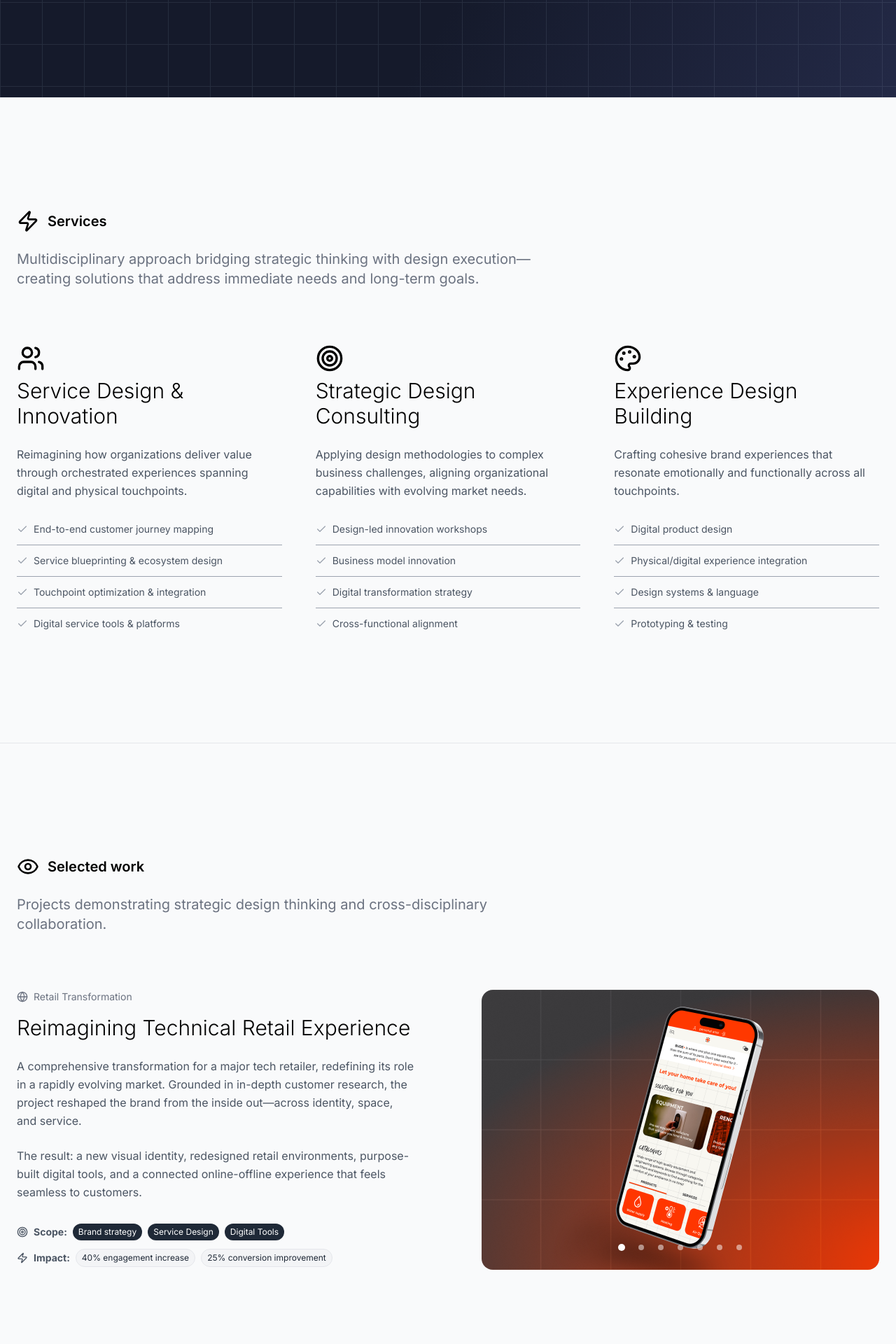
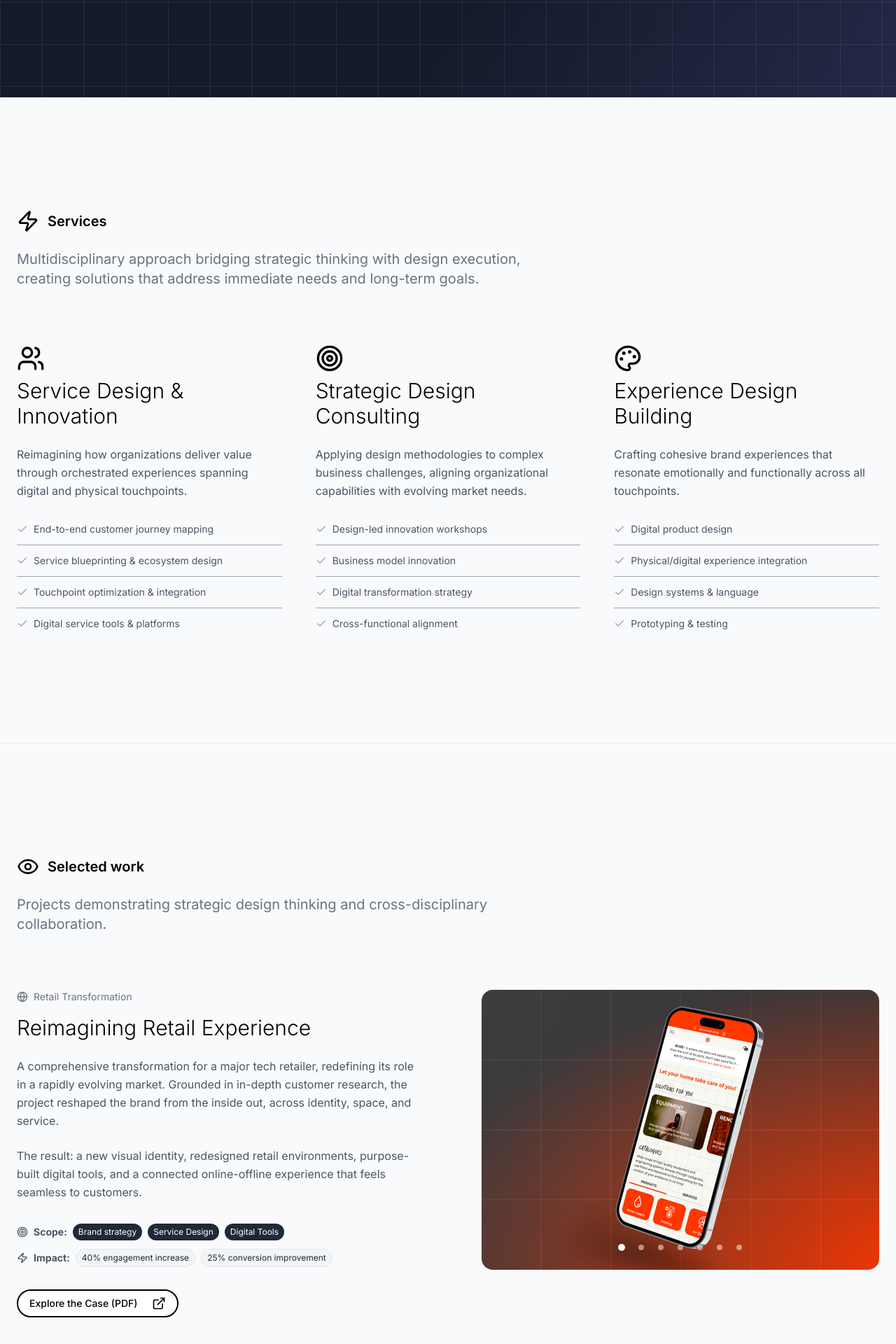
Before and after one commit to sergeipushkarov/sergii-landing, a Next.js app: page / in a window 1280 px wide. Shown: the part 806-2726 px from the top of the page at 70% size. Built offline with nearby package versions, Linux system fonts and the light colour scheme.

Commit message:
Update landing page with PDF link, button styling, and text updates

```diff
--- a/app/page.tsx
+++ b/app/page.tsx
@@ -154,7 +154,7 @@ export default function LandingPage() {
                   }
                 }}
               >
-                Over 15 years designing impactful solutions across healthcare, retail, and luxury hospitality—turning complex challenges into measurable results.
+                Over 15 years designing impactful solutions across healthcare, retail, and luxury hospitality, turning complex challenges into measurable results.
               </motion.p>
 
               <motion.div
@@ -206,7 +206,7 @@ export default function LandingPage() {
                   <h2 className="text-xl font-semibold text-black">Services</h2>
                 </div>
                 <p className="text-xl text-gray-500">
-                  Multidisciplinary approach bridging strategic thinking with design execution—creating solutions that
+                  Multidisciplinary approach bridging strategic thinking with design execution, creating solutions that
                   address immediate needs and long-term goals.
                 </p>
               </div>
@@ -399,14 +399,14 @@ export default function LandingPage() {
 
             <div className="space-y-0 w-full">
               {/* Project 1 */}
-              <div className="grid lg:grid-cols-2 gap-12 lg:gap-24 items-start w-full pb-24 sm:pb-40 border-b border-gray-100">
+              <div className="grid lg:grid-cols-2 gap-12 lg:gap-24 items-start w-full pb-24 sm:pb-40 border-b border-gray-200">
                 {/* Text content - comes first on mobile, stays on left on desktop */}
                 <div className="order-2 lg:order-1">
                   <div className="flex items-center gap-2 text-sm text-gray-500 mb-4">
                     <Globe className="w-4 h-4" />
                     <span>Retail Transformation</span>
                   </div>
-                  <h3 className="text-3xl font-light text-black mb-6">Reimagining Technical Retail Experience</h3>
+                  <h3 className="text-3xl font-light text-black mb-6">Reimagining Retail Experience</h3>
 
                   {/* Mobile image - only shows on mobile */}
                   <div className="lg:hidden mb-12 -mx-6">
@@ -425,7 +425,7 @@ export default function LandingPage() {
                   </div>
 
                   <p className="text-gray-600 mb-6 leading-relaxed">
-                    A comprehensive transformation for a major tech retailer, redefining its role in a rapidly evolving market. Grounded in in-depth customer research, the project reshaped the brand from the inside out—across identity, space, and service.
+                    A comprehensive transformation for a major tech retailer, redefining its role in a rapidly evolving market. Grounded in in-depth customer research, the project reshaped the brand from the inside out, across identity, space, and service.
                   </p>
                   <p className="text-gray-600 mb-8 leading-relaxed">
                     The result: a new visual identity, redesigned retail environments, purpose-built digital tools, and a connected online-offline experience that feels seamless to customers.
@@ -453,6 +453,18 @@ export default function LandingPage() {
                       </div>
                     </div>
                   </div>
+
+                  <div className="mt-8">
+                    <a
+                      href="https://drive.google.com/file/d/1pCg8JYNmcEbt4kOw4jJVnDQczefWsV8p/view?usp=sharing"
+                      className="inline-flex items-center justify-center gap-5 text-sm font-medium ring-offset-background transition-colors focus-visible:outline-none focus-visible:ring-2 focus-visible:ring-ring focus-visible:ring-offset-2 disabled:pointer-events-none disabled:opacity-50 h-10 px-4 py-2 rounded-full border-2 border-black bg-white text-black hover:bg-black hover:text-white whitespace-nowrap"
+                      target="_blank"
+                      rel="noopener noreferrer"
+                    >
+                      <span>Explore the Case (PDF)</span>
+                      <ExternalLink className="w-5 h-5" />
+                    </a>
+                  </div>
                 </div>
 
                 {/* Desktop image - only shows on desktop */}
@@ -473,7 +485,7 @@ export default function LandingPage() {
               </div>
 
               {/* Project 2 */}
-              <div className="grid lg:grid-cols-2 gap-12 lg:gap-24 items-start w-full pt-24 sm:pt-40 pb-24 sm:pb-40 border-b border-gray-100">
+              <div className="grid lg:grid-cols-2 gap-12 lg:gap-24 items-start w-full pt-24 sm:pt-40 pb-24 sm:pb-40 border-b border-gray-200">
                 {/* Desktop image - only shows on desktop */}
                 <div className="hidden lg:block">
                   <ProjectCarousel
@@ -512,7 +524,7 @@ export default function LandingPage() {
                     An aesthetic medical clinic needed to stand out in a crowded market while improving operational flow. On-site shadowing revealed key friction points across the patient journey, uncovering opportunities for both differentiation and efficiency.
                   </p>
                   <p className="text-gray-600 mb-8 leading-relaxed">
-                    The service redesign spanned digital booking, patient communications, staff protocols, and a custom platform integration—delivering a smoother, more cohesive experience for both patients and staff.
+                    The service redesign spanned digital booking, patient communications, staff protocols, and a custom platform integration, delivering a smoother, more cohesive experience for both patients and staff.
                   </p>
                   <div className="space-y-3 text-sm">
                     <div className="flex flex-col sm:flex-row sm:items-center gap-2 text-gray-600">
@@ -569,7 +581,7 @@ export default function LandingPage() {
                     Service design for a luxury hospitality development in East Asia, centered on creating a distinctive and seamless guest journey. In collaboration with Studio Marco Piva.
                   </p>
                   <p className="text-gray-600 mb-8 leading-relaxed">
-                    The experience strategy was embedded into the architectural planning process, shaping every detail—from first impressions to final farewell—into a cohesive narrative.
+                    The experience strategy was embedded into the architectural planning process, shaping every detail, from first impressions to final farewell, into a cohesive narrative.
                   </p>
                   <div className="space-y-4 text-sm">
                     <div className="flex flex-col sm:flex-row sm:items-center gap-2 text-gray-600">
@@ -812,8 +824,7 @@ export default function LandingPage() {
                   <h3 className="text-3xl font-light text-black">Human needs balanced with business realities</h3>
                 </div>
                 <p className="text-gray-600 leading-relaxed">
-                  Successful design serves both human needs and business objectives—creating experiences that delight
-                  users while delivering measurable impact.
+                  Successful design serves both human needs and business objectives, creating experiences that delight users while delivering measurable impact.
                 </p>
               </div>
 
@@ -896,10 +907,10 @@ export default function LandingPage() {
                       <Link
                         href="https://www.linkedin.com/in/pshkrv"
                         target="_blank"
-                        className="text-black hover:text-gray-600 transition-colors flex items-center gap-1"
+                        className="text-black hover:text-gray-600 transition-colors flex items-center gap-2"
                       >
                         linkedin.com/in/pshkrv
-                        <ExternalLink className="w-3 h-3" />
+                        <ExternalLink className="w-4 h-4" />
                       </Link>
                     </div>
                   </div>
@@ -943,7 +954,7 @@ export default function LandingPage() {
 
             <div className="mt-16 pt-16 border-t border-gray-200">
               <Link
-                href="mailto:sergei@pshkrv.com"
+                href="mailto:sergei.pushkaryov@gmail.com"
                 className="inline-flex items-center px-10 py-5 border-2 border-black/90 rounded-full bg-black hover:bg-gray-800 transition-all duration-300 group text-lg leading-tight"
               >
                 <span className="text-xl text-white">Let's Talk</span>
```
